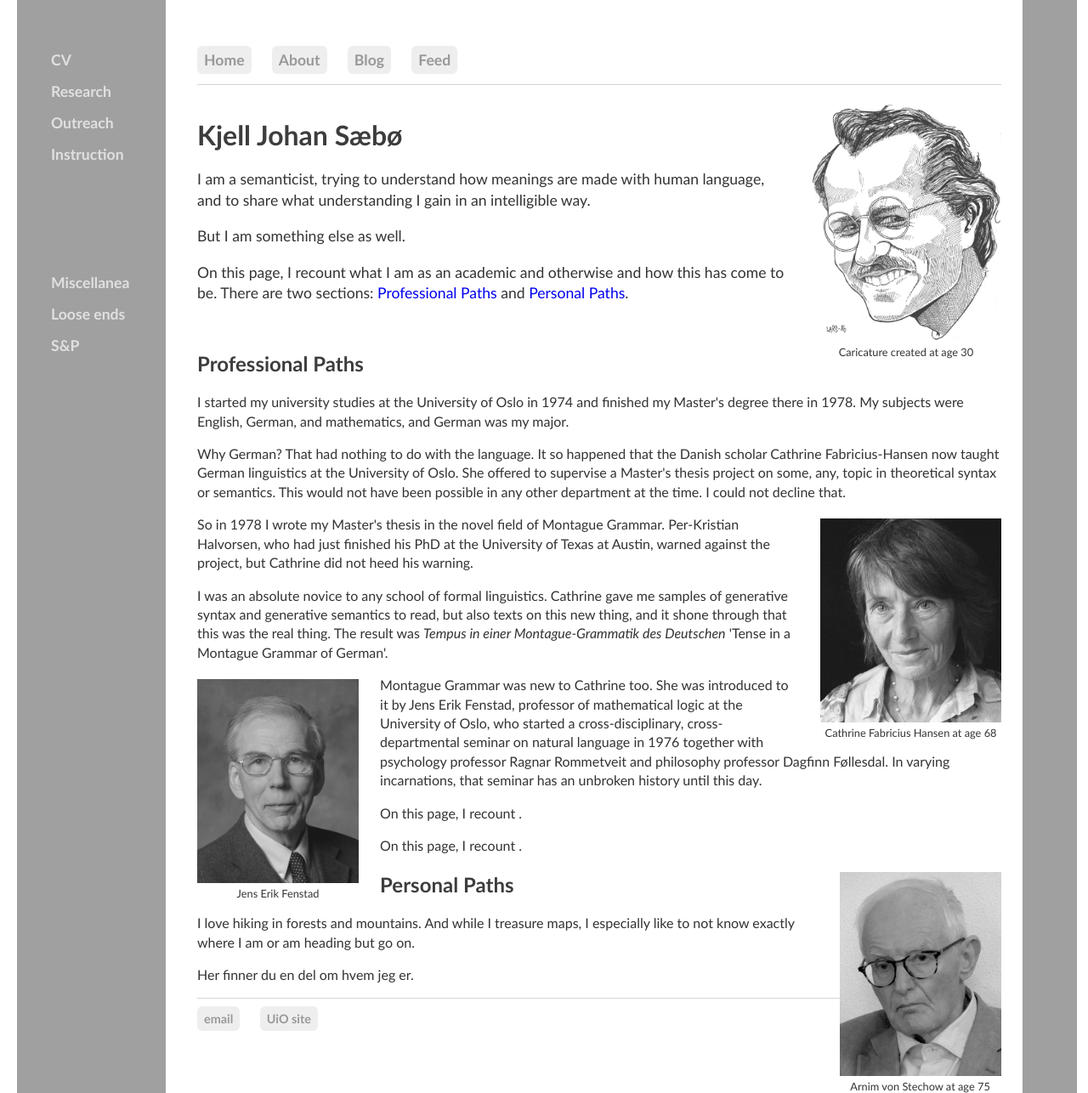
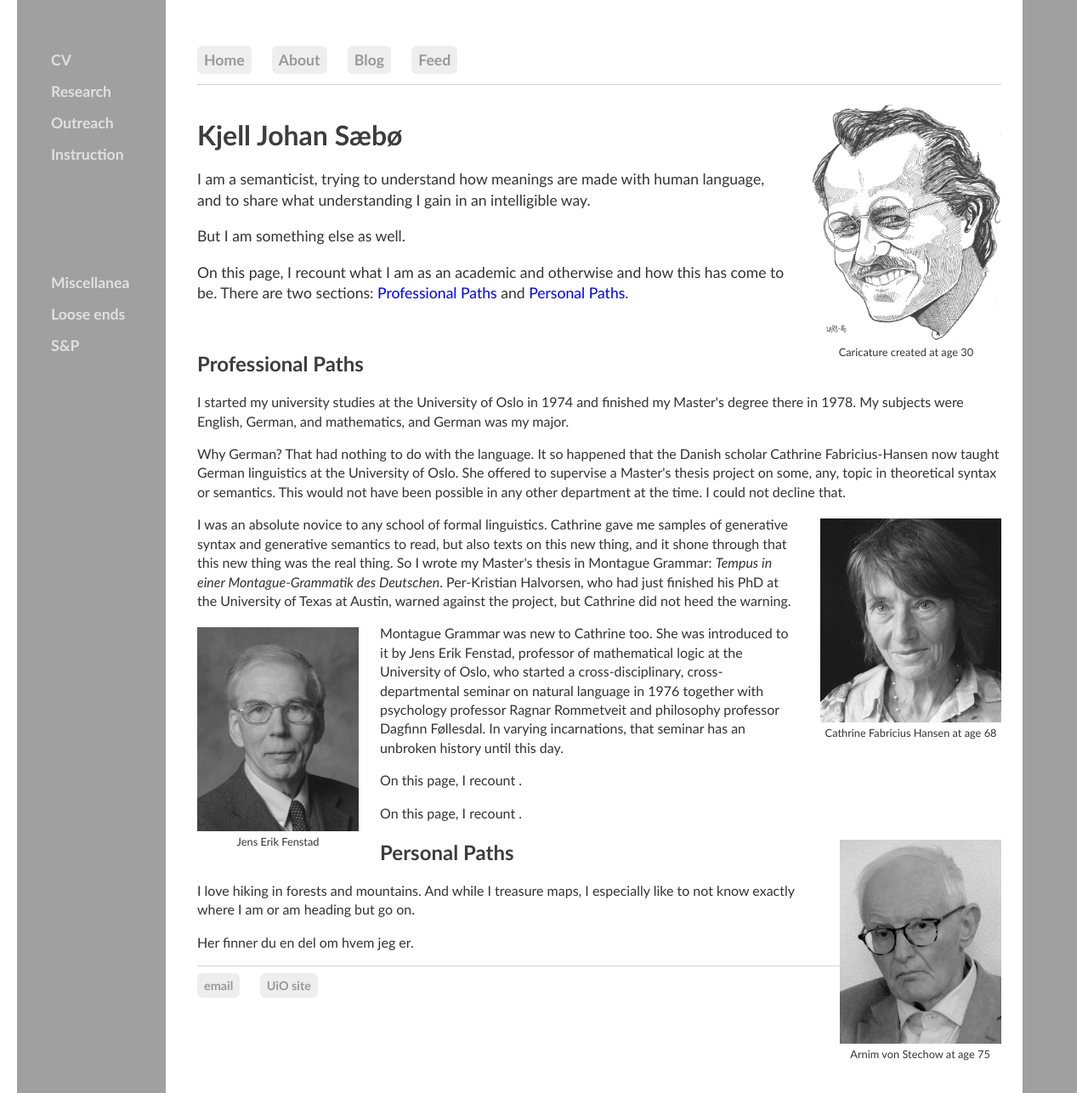
Before and after one commit to kjelljs/kjelljs.github.io, a Jekyll site: the page built from about/index.html, in a window 1280 px wide and 1286 px high. Shown: the whole window at 85% size. Built offline with Jekyll 4.4.1, drawn with Linux system fonts in a browser that asks for light colours.

Commit message:
Update index.html

```diff
--- a/about/index.html
+++ b/about/index.html
@@ -21,7 +21,7 @@ figcaption {
 	<h2 id="acad">Professional Paths</h2>
 	<p>I started my university studies at the University of Oslo in 1974 and finished my Master's degree there in 1978. My subjects were English, German, and mathematics, and German was my major.</p><p>Why German? That had nothing to do with the language. It so happened that the Danish scholar Cathrine Fabricius-Hansen now taught German linguistics at the University of Oslo. She offered to supervise a Master's thesis project on some, any, topic in theoretical syntax or semantics. This would not have been possible in any other department at the time. I could not decline that.</p>
 	<div style="float:right;"><figure class="rightfig"><img style="height:240px;" src="/pics/CFHgray.jpg"><figcaption>Cathrine Fabricius Hansen at age 68</figcaption></figure></div>
-	<p>So in 1978 I wrote my Master's thesis in the novel field of Montague Grammar. Per-Kristian Halvorsen, who had just finished his PhD at the University of Texas at Austin, warned against the project, but Cathrine did not heed his warning.</p><p>I was an absolute novice to any school of formal linguistics. Cathrine gave me samples of generative syntax and generative semantics to read, but also texts on this new thing, and it shone through that this was the real thing. The result was <i>Tempus in einer Montague-Grammatik des Deutschen</i> 'Tense in a Montague Grammar of German'.</p>
+	<p>I was an absolute novice to any school of formal linguistics. Cathrine gave me samples of generative syntax and generative semantics to read, but also texts on this new thing, and it shone through that this new thing was the real thing. So I wrote my Master's thesis in Montague Grammar: <i>Tempus in einer Montague-Grammatik des Deutschen</i>. Per-Kristian Halvorsen, who had just finished his PhD at the University of Texas at Austin, warned against the project, but Cathrine did not heed the warning.</p>
 	<div style="float:left;"><figure class="leftfig"><img style="height:240px;" src="/pics/JEFgray.jpg"><figcaption>Jens Erik Fenstad</figcaption></figure></div>
 	<p>Montague Grammar was new to Cathrine too. She was introduced to it by Jens Erik Fenstad, professor of mathematical logic at the University of Oslo, who started a cross-disciplinary, cross-departmental seminar on natural language in 1976 together with psychology professor Ragnar Rommetveit and philosophy professor Dagfinn Føllesdal. In varying incarnations, that seminar has an unbroken history until this day.</p>
 	<p>On this page, I recount .</p>
```
